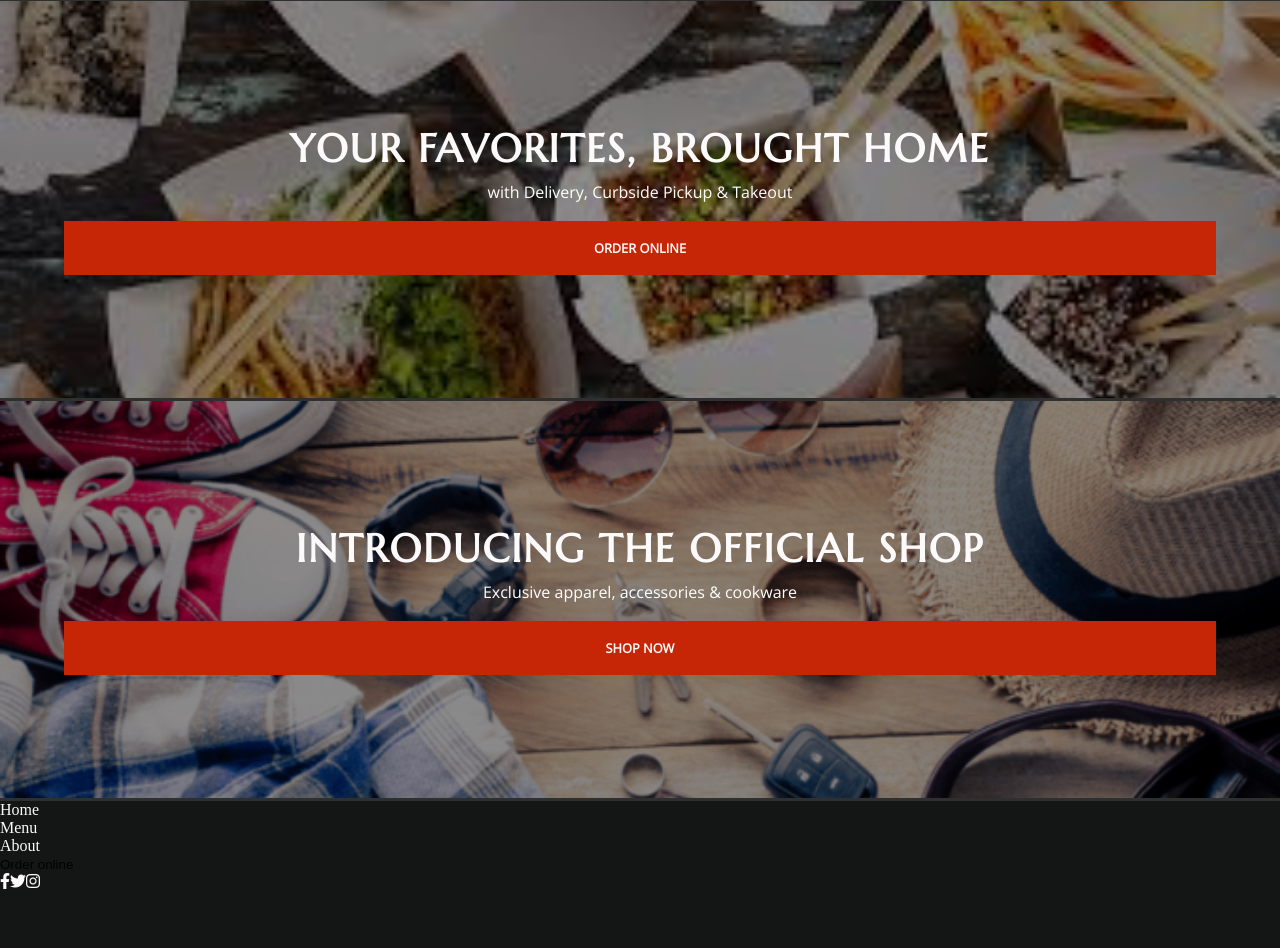
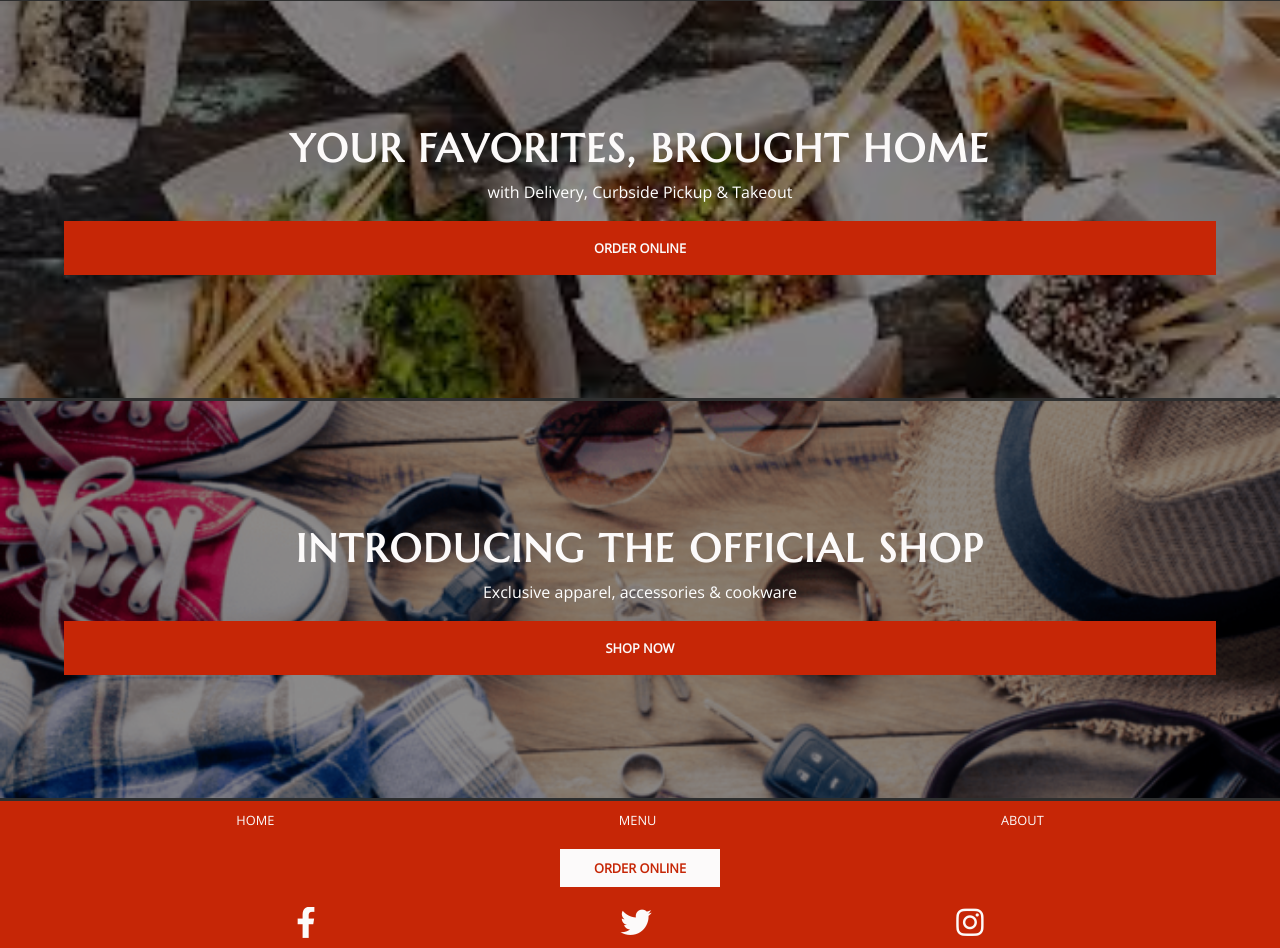
Before and after one commit to cjacqo/odin-restaurants, a website built with webpack: page dist/index.html in a window 1280 px wide. Shown: the part 699-1647 px from the top of the page. Before the commit the page ends 1592 px from the top, so only its background shows below. Built offline with nearby package versions, Linux system fonts and the light colour scheme; grey boxes are pictures that could not be loaded.

Commit message:
Finished styling the footer.

```diff
--- a/src/components/Footer.js
+++ b/src/components/Footer.js
@@ -14,7 +14,7 @@ const SocialBox = () => {
 
     container.classList.add('social-box-container', 'flex', 'col')
     orderContainer.classList.add('order-btn-container')
-    iconContainer.classList.add('social-icons-container')
+    iconContainer.classList.add('social-icons-container', 'flex')
     orderButton.classList.add('secondary-btn')
 
     orderButton.innerText = 'Order online'
--- a/src/components/Nav.js
+++ b/src/components/Nav.js
@@ -19,7 +19,7 @@ const MenuList = (addHidden) => {
     if (addHidden) {
         menuListContainer.classList.add('nav-list-container', 'hidden')
     } else {
-        menuListContainer.classList.add('hz-nav-list-container')
+        menuListContainer.classList.add('hz-nav-list-container', 'flex')
     }
     links.forEach(li => {
         let menuItem = document.createElement('li')
--- a/src/styles.css
+++ b/src/styles.css
@@ -125,27 +125,35 @@ header {
 /* ---
     Button Styles
 --- */
-.button-container {}
+button {
+    text-transform: uppercase;
+    font-family: var(--open-sans);
+    font-size: var(--small);
+    font-weight: bold;
+}
 .primary-btn {
     padding: 1rem 2rem;
     width: 100%;
     color: var(--white-two);
     background-color: var(--ros-red);
     border: 2px solid transparent;
-    text-transform: uppercase;
-    font-family: var(--open-sans);
-    font-size: var(--small);
-    font-weight: bold;
 }
 .primary-btn:hover {
     background-color: transparent;
     border: 2px solid var(--white-two);
     text-decoration: underline;
 }
+.secondary-btn {
+    padding: 0.5rem 2rem;
+    color: var(--ros-red);
+    background-color: var(--white-two);
+    border: 2px solid transparent;
+}
 
 /* ---
     Nav Container
 --- */
+/* --- MAIN NAVIGATION */
 /* navigation parent styles */
 .nav-container {
     justify-content: space-between;
@@ -246,3 +254,37 @@ main {
 .home-section:nth-child(3)::after {
     background-color: rgba(0,0,0,0.45);
 }
+
+/*---
+    Footer
+--- */
+footer {
+    background-color: var(--ros-red);
+}
+.footer-content-container {
+    width: 90%;
+    margin: 10px auto;
+    gap: 20px;
+}
+/* TOP */
+/* navigation */
+.hz-nav-list-container {
+    width: 100%;
+    justify-content: space-around;
+    align-items: center;
+    font-family: var(--open-sans);
+    font-size: var(--small);
+    text-transform: uppercase;
+}
+/* BOTTOM */
+.social-box-container {
+    text-align: center;
+    gap: 20px;
+}
+/* social media icons */
+.social-icons-container {
+    justify-content: space-around;
+    align-items: center;
+    margin: 0 5rem;
+    font-size: var(--h3);
+}
```
Also changed, not shown: dist/main.js.
